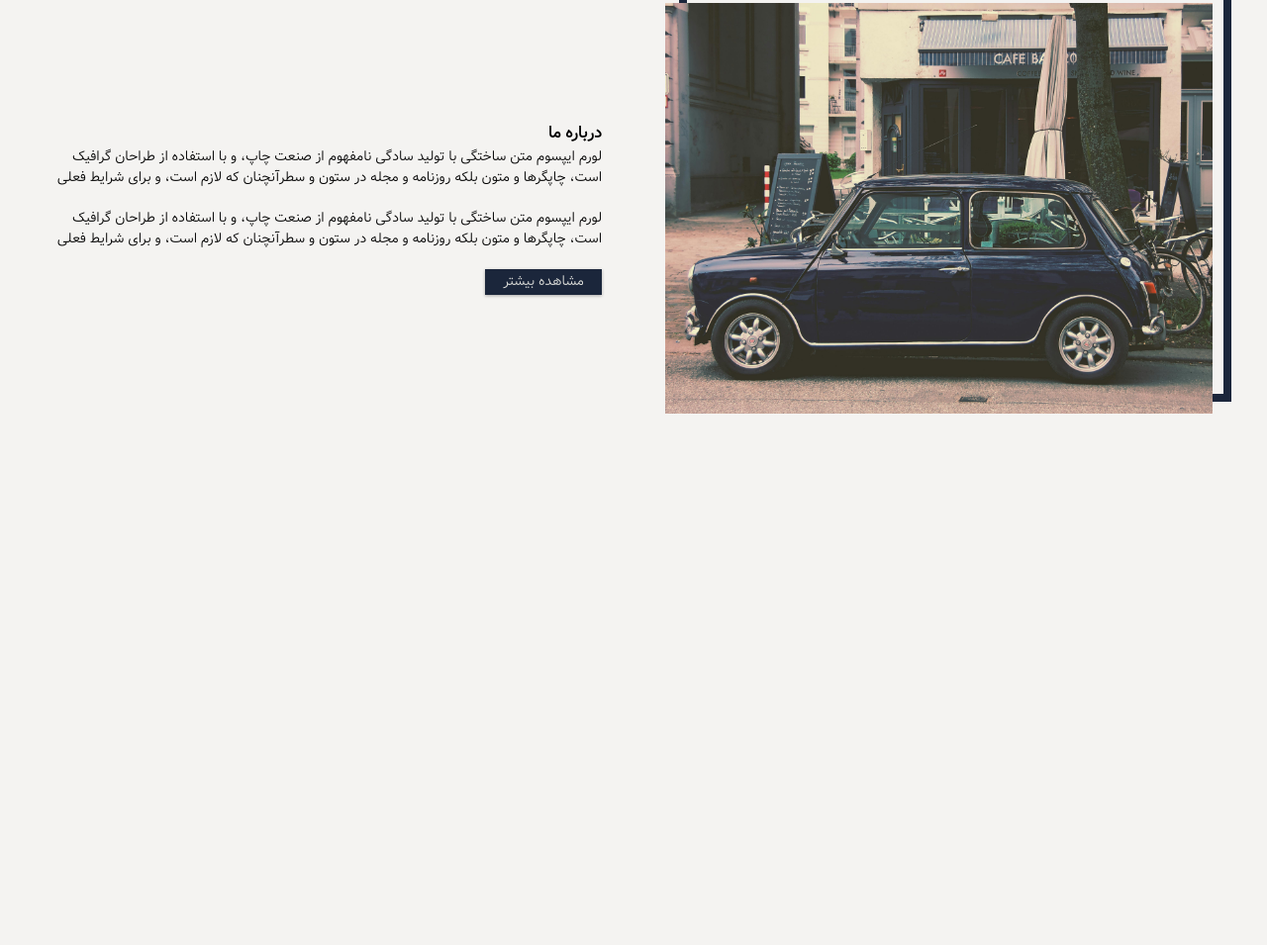
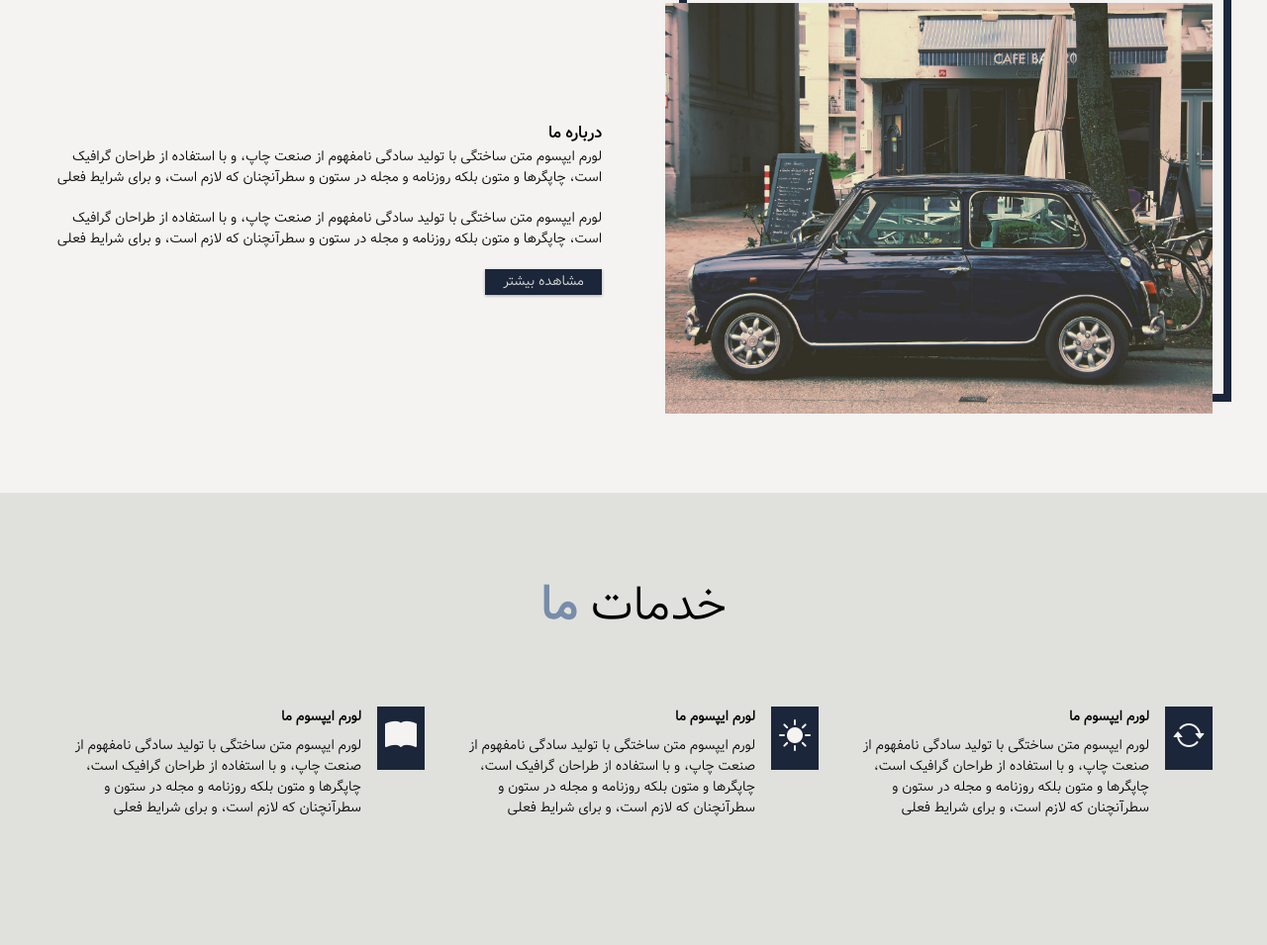
Before and after one commit to Rozhan-ml/flexbox-project, a plain HTML site: page index.html in a window 1280 px wide. Shown: the part 1013-1968 px from the top of the page at 99% size. Before the commit the page ends 1511 px from the top, so only its background shows below. Drawn offline with nearby package versions, Linux system fonts and the light colour scheme.

Commit message:
End of Service

```diff
--- a/css/main.css
+++ b/css/main.css
@@ -1,4 +1,4 @@
-*{
+* {
   margin: 0;
   padding: 0;
   box-sizing: border-box;
@@ -11,33 +11,33 @@
   src: url(../font/vazir-font-v16.1.0/Vazir-Light.ttf) format("ttf");
   src: url(../font/vazir-font-v16.1.0/Vazir-Light.woff) format("woff");
   src: url(../font/vazir-font-v16.1.0/Vazir-Light.woff2) format("woff2");
-
 }
 
 /* Font */
 /* Variables */
-:root{
-    --clr-primary-1:#e0e1dd;
-    --clr-primary-2:#1b263b;
-    --clr-primary-3:#778da9;
+:root {
+  --clr-primary-1: #e0e1dd;
+  --clr-primary-2: #1b263b;
+  --clr-primary-3: #778da9;
 
-    --clr-BG:#f4f3f1;
-    --ff-primary-1:"vazir",sans-serif;
-    --ff-primary-2:"Caveat", serif;
+  --clr-BG: #f4f3f1;
+  --ff-primary-1: "vazir", sans-serif;
+  --ff-primary-2: "Caveat", serif;
   --transition: all 0.3s linear;
-    --light-shadow:0 5px 15px rgba(0, 0, 0, 0.1);
+  --light-shadow: 0 5px 15px rgba(0, 0, 0, 0.1);
   --dark-shadow: 0 5px 15px rgba(0, 0, 0, 0.2);
-} a {
+}
+a {
   text-decoration: none;
 }
 img {
   width: 100%;
   display: block;
 }
-.en{
+.en {
   font-family: var(--ff-primary-2);
 }
-.btn{
+.btn {
   background: var(--clr-primary-2);
   color: var(--clr-primary-1);
   display: inline-block;
@@ -46,30 +46,29 @@ img {
   font-size: rem;
   border: 2.5px solid transparent;
   cursor: pointer;
-    box-shadow: 0 1px 3px rgba(0,0,0,0.3);
+  box-shadow: 0 1px 3px rgba(0, 0, 0, 0.3);
 }
-.btn:hover{
+.btn:hover {
   color: var(--clr-primary-2);
-background:var(--clr-primary-1);
+  background: var(--clr-primary-1);
 }
-body{
+body {
   font-family: var(--ff-primary-1);
   background: var(--clr-BG);
   color: black;
   line-height: 1.5;
   font-size: 0.875rem;
 }
-.section{
+.section {
   padding: 5rem 0;
 }
 .section-title {
   font-size: 3rem;
   text-align: center;
   margin-bottom: 4rem;
-
 }
 .section-title b {
-    color:var(--clr-primary-3);
+  color: var(--clr-primary-3);
 }
 
 .section-center {
@@ -78,24 +77,22 @@ font-size: 0.875rem;
   max-width: 1170px;
 }
 
-    @media screen and (min-width:992px){
+@media screen and (min-width: 992px) {
   .section-center {
     width: 95vw;
     max-width: 1170px;
   }
 }
 
-
-
 /*****************HERO****************/
 .hero {
   min-height: 100vh;
   background-color: var(--clr-primary-3);
-display:flex;
+  display: flex;
   justify-content: center;
   align-items: center;
 }
-p{
+p {
   margin-bottom: 1.25rem;
 }
 h1 {
@@ -123,45 +120,44 @@ h1 {
   background: var();
 }
 
-.btn-hero:hover{
+.btn-hero:hover {
   background: transparent;
   color: var(--clr-primary-1);
   border-color: var(--clr-primary-1);
 }
-@media screen and (min-width: 768px){
-
-    .hero{
-        background:linear-gradient(#778da9,rgba(0, 0, 0,0.6)),url("../image/Back.jpg") center/cover no-repeat;
+@media screen and (min-width: 768px) {
+  .hero {
+    background: linear-gradient(#778da9, rgba(0, 0, 0, 0.6)),
+      url("../image/Back.jpg") center/cover no-repeat;
   }
-    .hero-banner{
+  .hero-banner {
     padding: 0;
   }
-    .hero-banner p{
+  .hero-banner p {
     max-width: 45rem;
   }
 }
 
 /**********ABOUT*********/
-.about-img{
+.about-img {
   margin-bottom: 2rem;
 }
-@media screen and (min-width:992px) {
-    .about-center{
+@media screen and (min-width: 992px) {
+  .about-center {
     display: flex;
     justify-content: space-between;
   }
-    .about-img{
+  .about-img {
     margin-bottom: 0rem;
   }
-    .about-img, .about-info{
+  .about-img,
+  .about-info {
     flex: 0 0 calc(50% - 2rem);
     align-self: center;
   }
-
 }
 
-@media screen and (min-width:1170px) {
-
+@media screen and (min-width: 1170px) {
   .about-img {
     position: relative;
   }
@@ -176,3 +172,53 @@ position: relative;
     z-index: -1;
   }
 }
+/***********SERVICES************/
+.services {
+  background: var(--clr-primary-1);
+}
+.service {
+  text-align: center;
+  margin-bottom: 3rem;
+}
+.service-icon {
+  background: var(--clr-primary-2);
+  color: var(--clr-BG);
+  font-size: 2rem;
+  padding: 0.5rem;
+  margin-bottom: 1.5rem;
+  display: inline-block;
+}
+.service-text {
+  max-width: 20rem;
+  margin: 0 auto;
+}
+@media screen and (min-width: 576px) {
+  .services-center {
+    display: flex;
+    flex-wrap: wrap;
+    justify-content: space-between;
+  }
+  .service {
+    flex: 0 0 calc(50% - 1rem);
+  }
+}
+@media screen and (min-width: 992px) {
+  .service {
+    flex: 0 0 calc(33.333% - 1rem);
+  }
+}
+@media screen and (min-width: 1170px) {
+  .service {
+    display: flex;
+    text-align: right;
+  }
+  .service-info {
+    padding-right: 1rem;
+  }
+  .service-icon {
+    align-self: start;
+  }
+  .service-title {
+    margin-bottom: 0.5rem;
+  }
+}
--- a/index.html
+++ b/index.html
@@ -1,5 +1,6 @@
 <!DOCTYPE html>
 <html lang="fa" dir="rtl">
+
 <head>
     <meta charset="UTF-8">
     <meta name="viewport" content="width=device-width, initial-scale=1.0">
@@ -8,11 +9,13 @@
     <link rel="icon" type="image/png" sizes="32x32" href="./image/favicon_io (1)/favicon-32x32.png">
     <link rel="icon" type="image/png" sizes="16x16" href="./image/favicon_io (1)/favicon-32x32.png">
     <link rel="manifest" href="/site.webmanifest">
+    <link rel="stylesheet" href="https://cdn.jsdelivr.net/npm/bootstrap-icons@1.11.3/font/bootstrap-icons.min.css">
     <!-- <link rel="preconnect" href="https://fonts.googleapis.com"> -->
     <!-- <link rel="preconnect" href="https://fonts.gstatic.com" crossorigin> -->
     <title>Document</title>
 
 </head>
+
 <body>
     <!-- header -->
     <!-- navbar -->
@@ -37,7 +40,7 @@
         </div>
         <div class="section-center about-center">
             <article class="about-img">
-<img  class="about-photo"  src="./image/about us.jpg" alt="about-classic-car">
+                <img class="about-photo" src="./image/about us.jpg" alt="about-classic-car">
             </article>
             <article class="about-info">
                 <h3>درباره ما</h3>
@@ -55,14 +58,57 @@
             </article>
         </div>
     </section>
-
-
-
-
-
-
     <!-- about section -->
+    <!-- service section -->
+    <section class="section services">
+        <section class="section-title">
+            <div> خدمات<b> ما</b></div>
+        </section>
+        <section class=" section-center services-center">
+            <article class="service">
+                <span class="service-icon">
+                    <i class="bi bi-arrow-repeat"></i>
+                </span>
+                <div class="service-info">
+                    <h4 class="service-title">لورم ایپسوم ما</h4>
+                    <p class="service-text">
+                        لورم ایپسوم متن ساختگی با تولید سادگی نامفهوم از صنعت چاپ، و با استفاده
+                        از طراحان گرافیک است، چاپگرها و متون بلکه روزنامه و مجله
+                        در ستون و سطرآنچنان که لازم است، و برای شرایط فعلی
+                    </p>
+                </div>
+            </article>
+            <article class="service">
+                <span class="service-icon">
+                    <i class="bi bi-brightness-high-fill"></i>
+                </span>
+                <div class="service-info">
+                    <h4 class="service-title">لورم ایپسوم ما</h4>
+                    <p class="service-text">
+                        لورم ایپسوم متن ساختگی با تولید سادگی نامفهوم از صنعت چاپ، و با استفاده
+                        از طراحان گرافیک است، چاپگرها و متون بلکه روزنامه و مجله
+                        در ستون و سطرآنچنان که لازم است، و برای شرایط فعلی
+                    </p>
+                </div>
+            </article>
+            <article class="service">
+                <span class="service-icon">
+                    <i class="bi bi-book-fill"></i>
+                </span>
+                <div class="service-info">
+                    <h4 class="service-title">لورم ایپسوم ما</h4>
+                    <p class="service-text">
+                        لورم ایپسوم متن ساختگی با تولید سادگی نامفهوم از صنعت چاپ، و با استفاده
+                        از طراحان گرافیک است، چاپگرها و متون بلکه روزنامه و مجله
+                        در ستون و سطرآنچنان که لازم است، و برای شرایط فعلی
+                    </p>
+                </div>
+            </article>
+        </section>
+    </section>
+    <!-- service section -->
 
 
 </body>
+
 </html>
```
Lines whose indentation alone changed are shown as unchanged.
